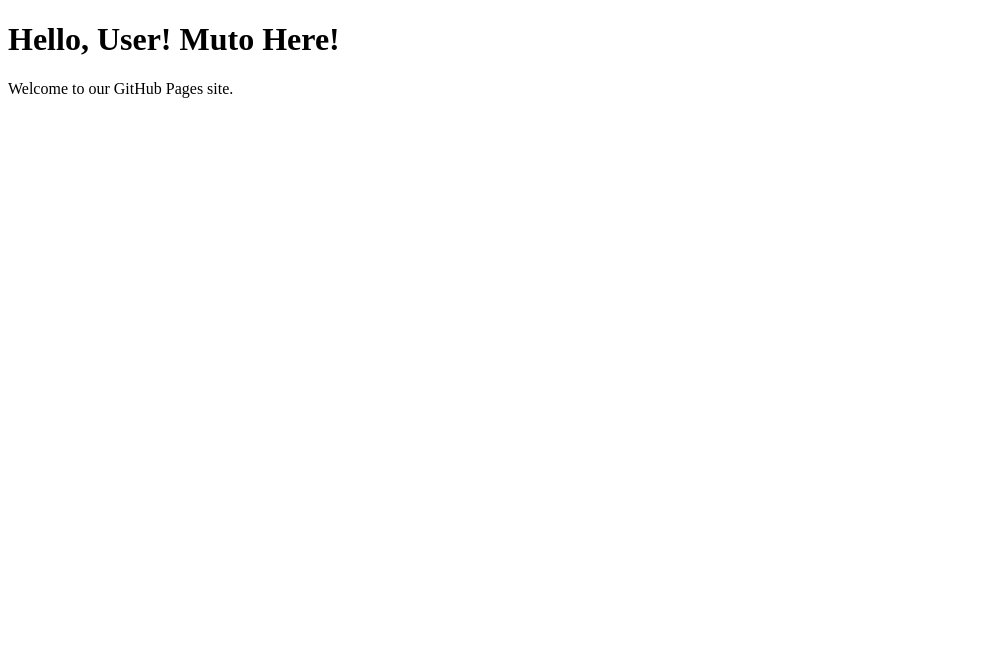
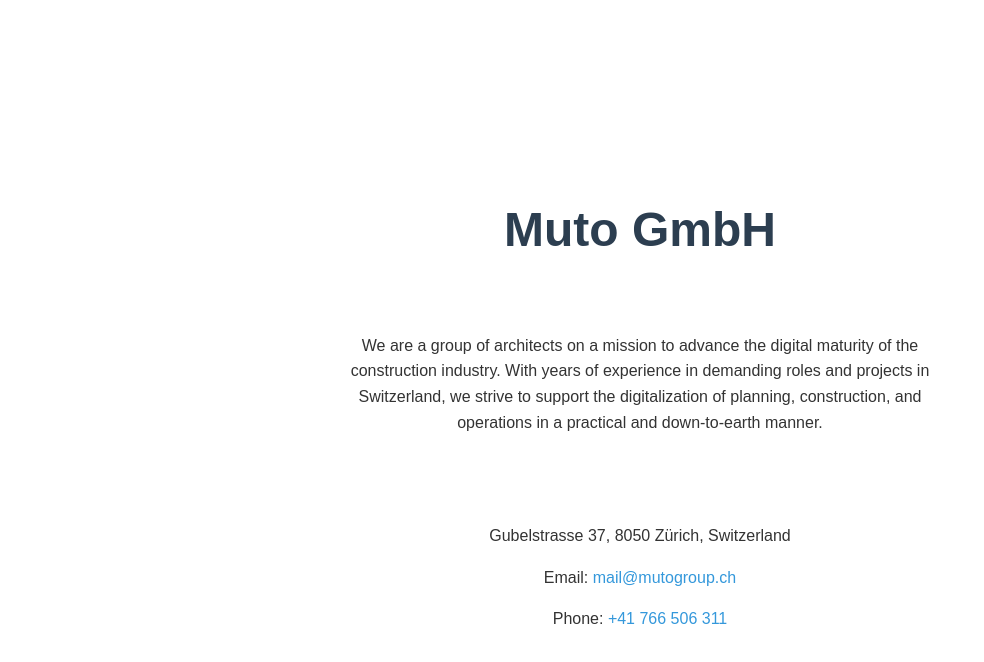
Before and after one commit to mutogroupch/mutogroupch.github.io, a plain HTML site: page index.html in a window 1280 px wide. Shown: the whole page, without its empty margins (0-984 px from the left). Drawn offline with Linux system fonts and the light colour scheme.

Commit message:
Update index.html with content from Claude.ai 3.5 Sonnet by Anthropic and links in commit description
From Claude 3.5 Sonnet by Anthropic
* preview: https://claude.site/artifacts/17734d4e-74a9-4536-bd52-351c3e5acf5a
* conversation: https://claude.ai/chat/4f1ed479-4c8b-4191-a2b2-b07b406d7571

```diff
--- a/index.html
+++ b/index.html
@@ -1,10 +1,63 @@
 <!DOCTYPE html>
-<html>
+<html lang="en">
 <head>
-  <title>Welcome to Muto GmbH, Switzerland</title>
+    <meta charset="UTF-8">
+    <meta name="viewport" content="width=device-width, initial-scale=1.0">
+    <title>Muto GmbH - Digital Architecture Consultancy</title>
+    <style>
+        body, html {
+            margin: 0;
+            padding: 0;
+            font-family: Arial, sans-serif;
+            line-height: 1.6;
+            color: #333;
+            height: 100%;
+        }
+        .container {
+            display: flex;
+            flex-direction: column;
+            justify-content: center;
+            align-items: center;
+            height: 100%;
+            padding: 20px;
+            box-sizing: border-box;
+            text-align: center;
+        }
+        h1 {
+            font-size: 3rem;
+            margin-bottom: 1rem;
+            color: #2c3e50;
+        }
+        p {
+            margin-bottom: 0.5rem;
+        }
+        .description {
+            max-width: 600px;
+            margin: 2rem 0;
+        }
+        .contact {
+            margin-top: 2rem;
+        }
+        a {
+            color: #3498db;
+            text-decoration: none;
+        }
+        a:hover {
+            text-decoration: underline;
+        }
+    </style>
 </head>
 <body>
-  <h1>Hello, User! Muto Here!</h1>
-  <p>Welcome to our GitHub Pages site.</p>
+    <div class="container">
+        <h1>Muto GmbH</h1>
+        <div class="description">
+            <p>We are a group of architects on a mission to advance the digital maturity of the construction industry. With years of experience in demanding roles and projects in Switzerland, we strive to support the digitalization of planning, construction, and operations in a practical and down-to-earth manner.</p>
+        </div>
+        <div class="contact">
+            <p>Gubelstrasse 37, 8050 Zürich, Switzerland</p>
+            <p>Email: <a href="mailto:mail@mutogroup.ch">mail@mutogroup.ch</a></p>
+            <p>Phone: <a href="tel:+41766506311">+41 766 506 311</a></p>
+        </div>
+    </div>
 </body>
 </html>
```
